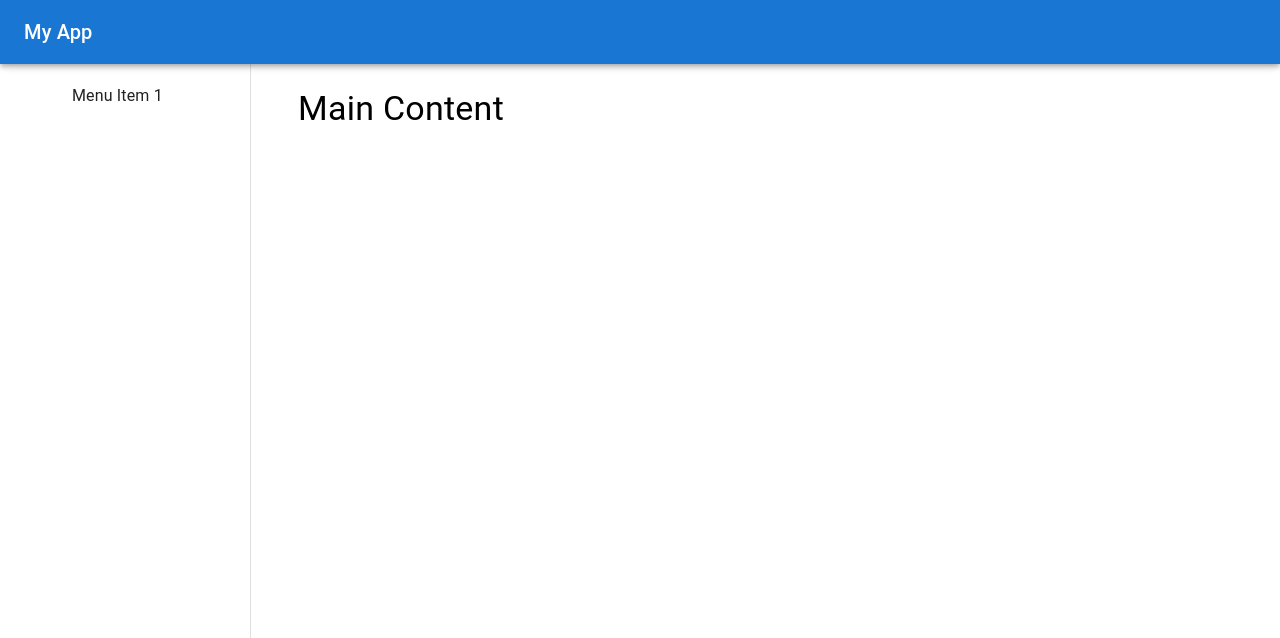
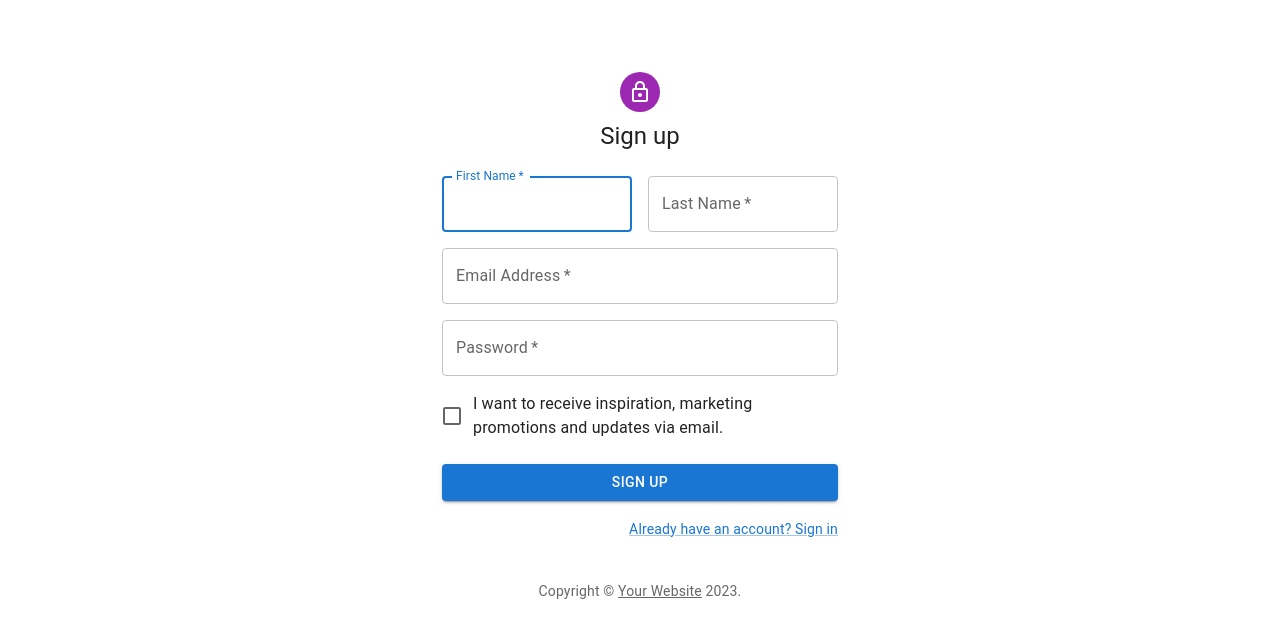
Before and after one commit to kumass2020/FedOps-Web, a React (Create React App) app in the folder client/: page /register in a window 1280 px wide. Shown: the top 638 px of the page. Built offline with nearby package versions, Linux system fonts and the light colour scheme.

Commit message:
add: login page

```diff
--- a/client/package.json
+++ b/client/package.json
@@ -15,6 +15,7 @@
     "@testing-library/user-event": "^13.2.1",
     "react": "^18.2.0",
     "react-dom": "^18.2.0",
+    "react-router-dom": "^6.10.0",
     "react-scripts": "5.0.1",
     "styled-components": "^5.3.9",
     "web-vitals": "^2.1.0"
--- a/client/src/App.js
+++ b/client/src/App.js
@@ -1,31 +1,19 @@
 // App.js
 import React from 'react';
-import { AppBar, Toolbar, Typography, Container, Box, Grid } from '@mui/material';
-import Sidebar from './components/common/Sidebar';
+import { Routes,
+  Route,
+} from 'react-router-dom';
+import MainPage from './pages/MainPage';
+import LoginPage from './pages/LoginPage';
+import RegisterPage from './pages/RegisterPage';
 
 const App = () => {
   return (
-    <Box display="flex">
-      <AppBar position="fixed" sx={{ zIndex: (theme) => theme.zIndex.drawer + 1 }}>
-        <Toolbar>
-          <Typography variant="h6">My App</Typography>
-        </Toolbar>
-      </AppBar>
-      <Grid container>
-        <Grid item>
-          <Sidebar />
-        </Grid>
-        <Grid item xs>
-          <Box component="main" flexGrow={1} p={3}>
-            <Toolbar /> {/* This is to keep the main content below the AppBar */}
-            <Container maxWidth="lg">
-              {/* Add your main content here */}
-              <Typography variant="h4">Main Content</Typography>
-            </Container>
-          </Box>
-        </Grid>
-      </Grid>
-    </Box>
+      <Routes>
+        <Route path="/" element={<MainPage/>} />
+        <Route path="/login" element={<LoginPage/>} />
+        <Route path="/register" element={<RegisterPage/>} />
+      </Routes>
   );
 };
 
--- a/client/src/index.js
+++ b/client/src/index.js
@@ -3,12 +3,13 @@
 import './index.css';
 import App from './App';
 import reportWebVitals from './reportWebVitals';
+import { BrowserRouter } from 'react-router-dom';
 
 const root = ReactDOM.createRoot(document.getElementById('root'));
 root.render(
-  <React.StrictMode>
+  <BrowserRouter>
     <App />
-  </React.StrictMode>
+  </BrowserRouter>
 );
 
 // If you want to start measuring performance in your app, pass a function
--- /dev/null
+++ b/client/src/pages/LoginPage.js
@@ -0,0 +1,110 @@
+import * as React from 'react';
+import Avatar from '@mui/material/Avatar';
+import Button from '@mui/material/Button';
+import CssBaseline from '@mui/material/CssBaseline';
+import TextField from '@mui/material/TextField';
+import FormControlLabel from '@mui/material/FormControlLabel';
+import Checkbox from '@mui/material/Checkbox';
+import Link from '@mui/material/Link';
+import Grid from '@mui/material/Grid';
+import Box from '@mui/material/Box';
+import LockOutlinedIcon from '@mui/icons-material/LockOutlined';
+import Typography from '@mui/material/Typography';
+import Container from '@mui/material/Container';
+import { createTheme, ThemeProvider } from '@mui/material/styles';
+
+function Copyright(props) {
+  return (
+    <Typography variant="body2" color="text.secondary" align="center" {...props}>
+      {'Copyright © '}
+      <Link color="inherit" href="https://mui.com/">
+        Your Website
+      </Link>{' '}
+      {new Date().getFullYear()}
+      {'.'}
+    </Typography>
+  );
+}
+
+const theme = createTheme();
+
+export default function LoginPage() {
+  const handleSubmit = (event) => {
+    event.preventDefault();
+    const data = new FormData(event.currentTarget);
+    console.log({
+      email: data.get('email'),
+      password: data.get('password'),
+    });
+  };
+
+  return (
+    <ThemeProvider theme={theme}>
+      <Container component="main" maxWidth="xs">
+        <CssBaseline />
+        <Box
+          sx={{
+            marginTop: 8,
+            display: 'flex',
+            flexDirection: 'column',
+            alignItems: 'center',
+          }}
+        >
+          <Avatar sx={{ m: 1, bgcolor: 'secondary.main' }}>
+            <LockOutlinedIcon />
+          </Avatar>
+          <Typography component="h1" variant="h5">
+            Sign in
+          </Typography>
+          <Box component="form" onSubmit={handleSubmit} noValidate sx={{ mt: 1 }}>
+            <TextField
+              margin="normal"
+              required
+              fullWidth
+              id="email"
+              label="Email Address"
+              name="email"
+              autoComplete="email"
+              autoFocus
+            />
+            <TextField
+              margin="normal"
+              required
+              fullWidth
+              name="password"
+              label="Password"
+              type="password"
+              id="password"
+              autoComplete="current-password"
+            />
+            <FormControlLabel
+              control={<Checkbox value="remember" color="primary" />}
+              label="Remember me"
+            />
+            <Button
+              type="submit"
+              fullWidth
+              variant="contained"
+              sx={{ mt: 3, mb: 2 }}
+            >
+              Sign In
+            </Button>
+            <Grid container>
+              <Grid item xs>
+                <Link href="#" variant="body2">
+                  Forgot password?
+                </Link>
+              </Grid>
+              <Grid item>
+                <Link href="#" variant="body2">
+                  {"Don't have an account? Sign Up"}
+                </Link>
+              </Grid>
+            </Grid>
+          </Box>
+        </Box>
+        <Copyright sx={{ mt: 8, mb: 4 }} />
+      </Container>
+    </ThemeProvider>
+  );
+}
--- /dev/null
+++ b/client/src/pages/MainPage.js
@@ -0,0 +1,34 @@
+import React from 'react';
+import { AppBar, Toolbar, Typography, Container, Box, Grid, Button } from '@mui/material';
+import Sidebar from '../components/common/Sidebar';
+import { Link } from 'react-router-dom';
+
+const MainPage = () => {
+    return (
+        <Box display="flex">
+            <AppBar position="fixed" sx={{ zIndex: (theme) => theme.zIndex.drawer + 1 }}>
+                <Toolbar>
+                <Typography variant="h6" component="div" sx={{ flexGrow: 1 }}>FedOps</Typography>
+                <Button component={Link} to="/login" color="inherit">Login</Button>
+                </Toolbar>
+            </AppBar>
+            <Grid container>
+                <Grid item>
+                <Sidebar />
+                </Grid>
+                <Grid item xs>
+                <Box component="main" flexGrow={1} p={3}>
+                    <Toolbar /> {/* This is to keep the main content below the AppBar */}
+                    <Container maxWidth="lg">
+                    {/* Add your main content here */}
+                    <Typography variant="h4">Main Content</Typography>
+                    </Container>
+                </Box>
+                </Grid>
+            </Grid>
+        </Box>
+    );
+};
+
+
+export default MainPage;
--- /dev/null
+++ b/client/src/pages/RegisterPage.js
@@ -0,0 +1,131 @@
+import * as React from 'react';
+import Avatar from '@mui/material/Avatar';
+import Button from '@mui/material/Button';
+import CssBaseline from '@mui/material/CssBaseline';
+import TextField from '@mui/material/TextField';
+import FormControlLabel from '@mui/material/FormControlLabel';
+import Checkbox from '@mui/material/Checkbox';
+import Link from '@mui/material/Link';
+import Grid from '@mui/material/Grid';
+import Box from '@mui/material/Box';
+import LockOutlinedIcon from '@mui/icons-material/LockOutlined';
+import Typography from '@mui/material/Typography';
+import Container from '@mui/material/Container';
+import { createTheme, ThemeProvider } from '@mui/material/styles';
+
+function Copyright(props) {
+  return (
+    <Typography variant="body2" color="text.secondary" align="center" {...props}>
+      {'Copyright © '}
+      <Link color="inherit" href="https://mui.com/">
+        Your Website
+      </Link>{' '}
+      {new Date().getFullYear()}
+      {'.'}
+    </Typography>
+  );
+}
+
+const theme = createTheme();
+
+export default function RegisterPage() {
+  const handleSubmit = (event) => {
+    event.preventDefault();
+    const data = new FormData(event.currentTarget);
+    console.log({
+      email: data.get('email'),
+      password: data.get('password'),
+    });
+  };
+
+  return (
+    <ThemeProvider theme={theme}>
+      <Container component="main" maxWidth="xs">
+        <CssBaseline />
+        <Box
+          sx={{
+            marginTop: 8,
+            display: 'flex',
+            flexDirection: 'column',
+            alignItems: 'center',
+          }}
+        >
+          <Avatar sx={{ m: 1, bgcolor: 'secondary.main' }}>
+            <LockOutlinedIcon />
+          </Avatar>
+          <Typography component="h1" variant="h5">
+            Sign up
+          </Typography>
+          <Box component="form" noValidate onSubmit={handleSubmit} sx={{ mt: 3 }}>
+            <Grid container spacing={2}>
+              <Grid item xs={12} sm={6}>
+                <TextField
+                  autoComplete="given-name"
+                  name="firstName"
+                  required
+                  fullWidth
+                  id="firstName"
+                  label="First Name"
+                  autoFocus
+                />
+              </Grid>
+              <Grid item xs={12} sm={6}>
+                <TextField
+                  required
+                  fullWidth
+                  id="lastName"
+                  label="Last Name"
+                  name="lastName"
+                  autoComplete="family-name"
+                />
+              </Grid>
+              <Grid item xs={12}>
+                <TextField
+                  required
+                  fullWidth
+                  id="email"
+                  label="Email Address"
+                  name="email"
+                  autoComplete="email"
+                />
+              </Grid>
+              <Grid item xs={12}>
+                <TextField
+                  required
+                  fullWidth
+                  name="password"
+                  label="Password"
+                  type="password"
+                  id="password"
+                  autoComplete="new-password"
+                />
+              </Grid>
+              <Grid item xs={12}>
+                <FormControlLabel
+                  control={<Checkbox value="allowExtraEmails" color="primary" />}
+                  label="I want to receive inspiration, marketing promotions and updates via email."
+                />
+              </Grid>
+            </Grid>
+            <Button
+              type="submit"
+              fullWidth
+              variant="contained"
+              sx={{ mt: 3, mb: 2 }}
+            >
+              Sign Up
+            </Button>
+            <Grid container justifyContent="flex-end">
+              <Grid item>
+                <Link href="#" variant="body2">
+                  Already have an account? Sign in
+                </Link>
+              </Grid>
+            </Grid>
+          </Box>
+        </Box>
+        <Copyright sx={{ mt: 5 }} />
+      </Container>
+    </ThemeProvider>
+  );
+}
```
Also changed, not shown: client/src/components/auth/Register.js (added, +11 -0 lines), 1 other file (tests, documents, lock files or other folders).
